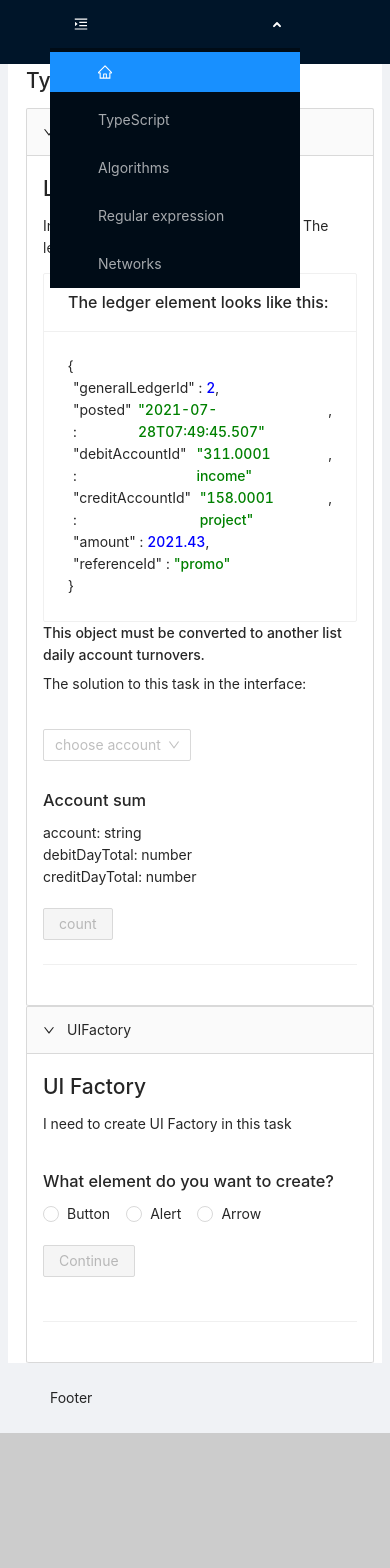
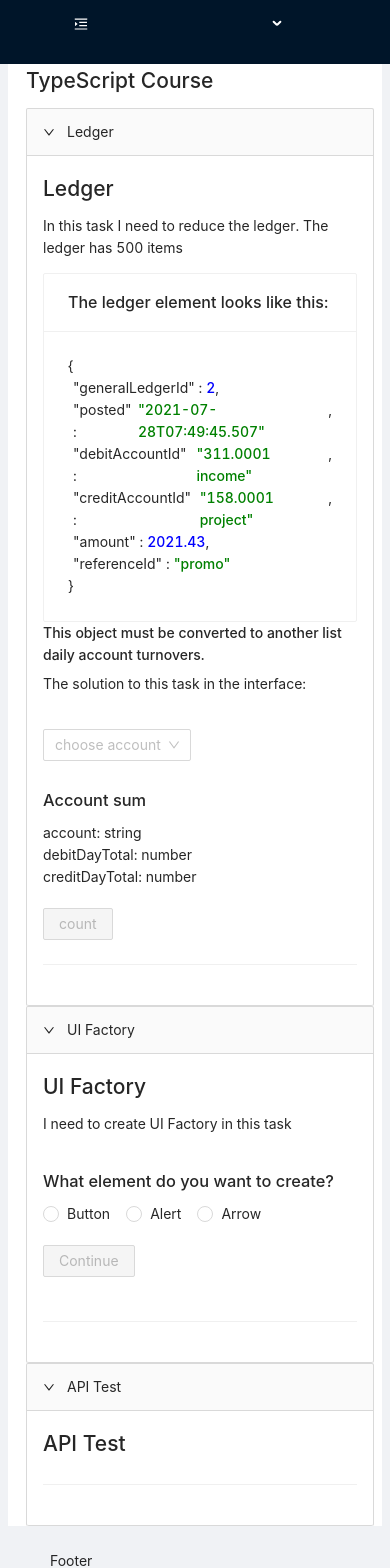
Before and after one commit to StepanAndrosov/my-middle-way, a React (Create React App) app: page /typescript in a window 390 px wide. Shown: the top 1568 px of the page. Before the commit the page ends 1433 px from the top, so only its background shows below. Built offline with nearby package versions, Linux system fonts and the light colour scheme.

Commit message:
remove default open mobile header

```diff
--- a/src/components/Header/Header.tsx
+++ b/src/components/Header/Header.tsx
@@ -93,7 +93,6 @@ export const Header = () => {
         className={style.Menu}
         theme="dark"
         defaultSelectedKeys={['home']}
-        defaultOpenKeys={['menu']}
         mode="inline"
         onClick={onClick}
         items={items}
--- /dev/null
+++ b/src/features/TypescriptCourse/APITest/APITest.tsx
@@ -0,0 +1,15 @@
+import { Divider, Collapse, Button } from 'antd'
+
+const { Panel } = Collapse
+
+export const APITest = () => {
+  return (
+    <Collapse defaultActiveKey={['2']}>
+      <Panel header="API Test" key="2">
+        <h2>API Test</h2>
+
+        <Divider />
+      </Panel>
+    </Collapse>
+  )
+}
--- a/src/features/TypescriptCourse/TypescriptCourse.tsx/TypescriptCoursre.tsx
+++ b/src/features/TypescriptCourse/TypescriptCourse.tsx/TypescriptCoursre.tsx
@@ -1,3 +1,4 @@
+import { APITest } from '../APITest/APITest'
 import { Ledger } from '../Ledger/Ledger'
 import { UIFactory } from '../UIFactory/UIFactory'
 import style from './TypescriptCoursre.module.css'
@@ -8,6 +9,7 @@ export const TypescriptCourse: React.FC = () => {
       <h1>TypeScript Course</h1>
       <Ledger />
       <UIFactory />
+      <APITest />
     </div>
   )
 }
--- a/src/features/TypescriptCourse/UIFactory/UIFactory.tsx
+++ b/src/features/TypescriptCourse/UIFactory/UIFactory.tsx
@@ -20,7 +20,7 @@ export const UIFactory = () => {
 
   return (
     <Collapse defaultActiveKey={['2']}>
-      <Panel header="UIFactory" key="2">
+      <Panel header="UI Factory" key="2">
         <h2>UI Factory</h2>
         <p>I need to create UI Factory in this task </p>
         <div className={style.uiBlock}>
```
